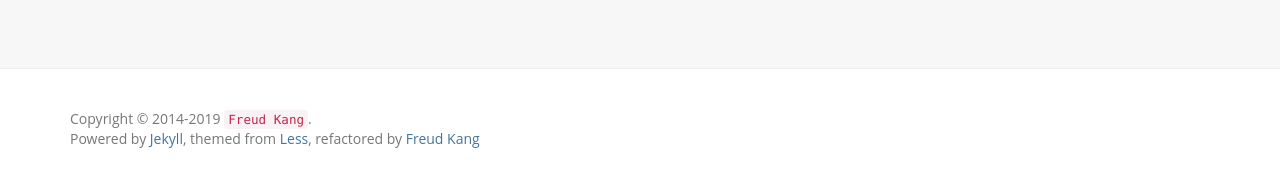
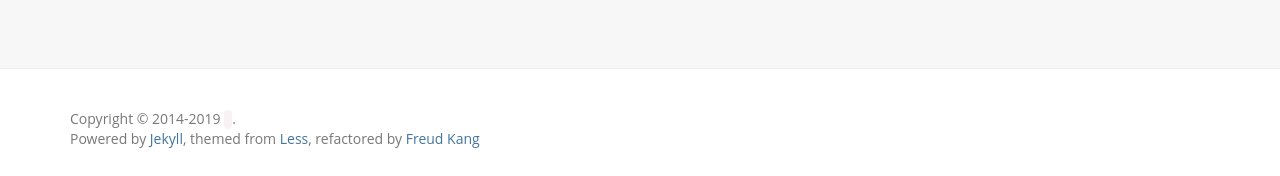
Before and after one commit to doubleiH/doubleh.github.io, a Jekyll site: the page built from index.html, in a window 1280 px wide and 1389 px high. Shown: the part 1210-1386 px from the top of the window. Built offline with Jekyll 4.4.1, drawn with Linux system fonts in a browser that asks for light colours; nearby versions of some CDN libraries; a script that is not in the unit is left out; the list of posts is cut into pages by our own code; comment, search, counter and statistics services are not loaded.

Commit message:
modify _config

```diff
--- a/_config.yml
+++ b/_config.yml
@@ -1,10 +1,10 @@
 # Site settings
 name: Less Or More
-email: luoyan35714@126.com
-author: Freud Kang
+email:
+author:
 url:  "https://doubleih.github.io"
 resume_site:
-github:
+github: https://doubleih.github.io
 baseurl: ""
 description: Actually, less is more!
 meta_description: 康志华;个人博客;学而不思则罔;思而不学则殆;生命不止;折腾不休
@@ -16,7 +16,7 @@ paginate: 10
 
 exclude: ['README.md', 'Gemfile.lock', 'Gemfile', 'Rakefile']
 
-github_username: luoyan35714
+github_username:
 
 # Build settings
 markdown: kramdown
```
